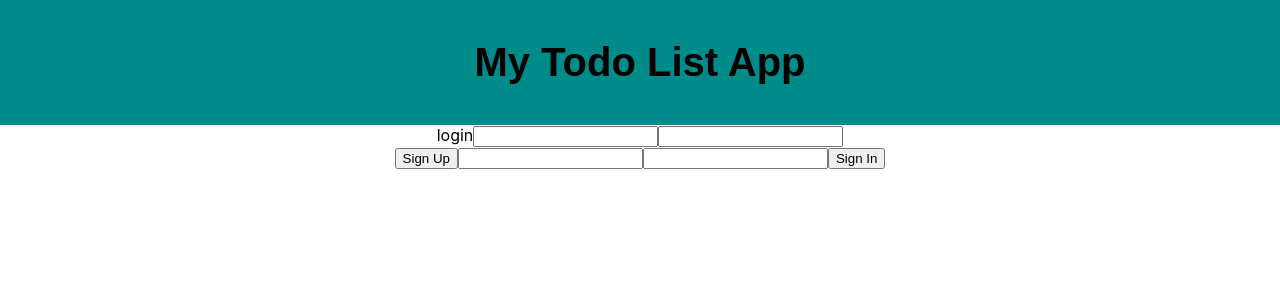
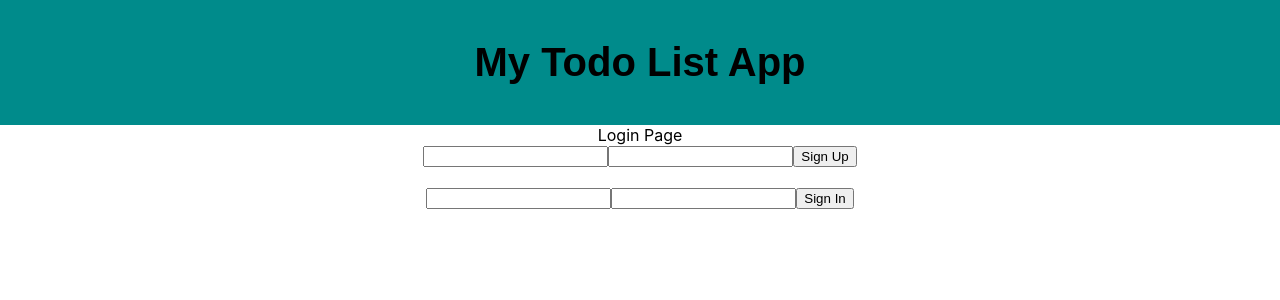
Before and after one commit to nrobert444/react-todo, a React (Create React App) app: page /login in a window 1280 px wide. Shown: the top 300 px of the page. Built offline with nearby package versions, Linux system fonts and the light colour scheme.

Commit message:
chasing errors

```diff
--- a/src/App.js
+++ b/src/App.js
@@ -13,7 +13,7 @@ import {
  export default class App extends Component {
    render () {
     return (
-      <div className="App">
+      <div className='App'>
           <header>
               My Todo List App
           </header>
@@ -23,7 +23,7 @@ import {
                     ? <TodoApp />
                     : <Redirect to='login' />
                 }/>
-                  <Route exact path="/login" component={ TodoAppLogin } />
+                  <Route exact path='/login' component={ TodoAppLogin } />
           </Router>
       </div>
     );
--- a/src/todoApp.js
+++ b/src/todoApp.js
@@ -57,8 +57,11 @@ export default class TodoApp extends Component {
 
                         matchingTodo.complete = !todo.complete
 
+                        const user = JSON.parse(localStorage.getItem('user'));
+
                         this.setState({ todos: newTodos });
-                        const data = await request.put(`https://nameless-brushlands-64319.herokuapp.com/api/todos/${todo.id}`, matchingTodo);
+                        const data = await request.put(`https://nameless-brushlands-64319.herokuapp.com/api/todos/${todo.id}`, matchingTodo)
+                        .set('Authorization', user.token);
                     }} key={todo.id}>
                         {todo.task}
                             <button className= 'myButton' onClick={async () => {
--- a/src/todoAppLogin.js
+++ b/src/todoAppLogin.js
@@ -1,13 +1,13 @@
 import React, { Component } from 'react'
 import request from 'superagent'
 
-export default class todoAppLogin extends Component {
+export default class TodoAppLogin extends Component {
 
     state = {
-                usernameSignIn:'',
-                usernameSignUp:'',
-                passwordSignIn:'',
-                passwordSignUp:''
+                usernameSignIn: '',
+                usernameSignUp: '',
+                passwordSignIn: '',
+                passwordSignUp: '',
             }
 
             handleSignIn = async() => {
@@ -30,11 +30,13 @@ export default class todoAppLogin extends Component {
     render() {
         return (
             <div>
-                login
-                <input value={this.state.usernameSignUp} onChange={ (e) => this.setState({ usernameSignup: e.target.value})} />
+                Login Page
+                <br/>
+                <input value={this.state.usernameSignUp} onChange={ (e) => this.setState({ usernameSignUp: e.target.value})} />
                 <input value={this.state.passwordSignUp} onChange={ (e) => this.setState({ passwordSignUp: e.target.value})} />
+                <button onClick={this.handleSignUp}>Sign Up</button>
                 <br/>
-                <button onClick={this.handleSignUp}>Sign Up</button>
+                <br/>
                 <input value={this.state.usernameSignIn} onChange={ (e) => this.setState({ usernameSignIn: e.target.value})} />
                 <input value={this.state.passwordSignIn} onChange={ (e) => this.setState({ passwordSignIn: e.target.value})} />
                 <button onClick={this.handleSignIn}>Sign In</button>
```
